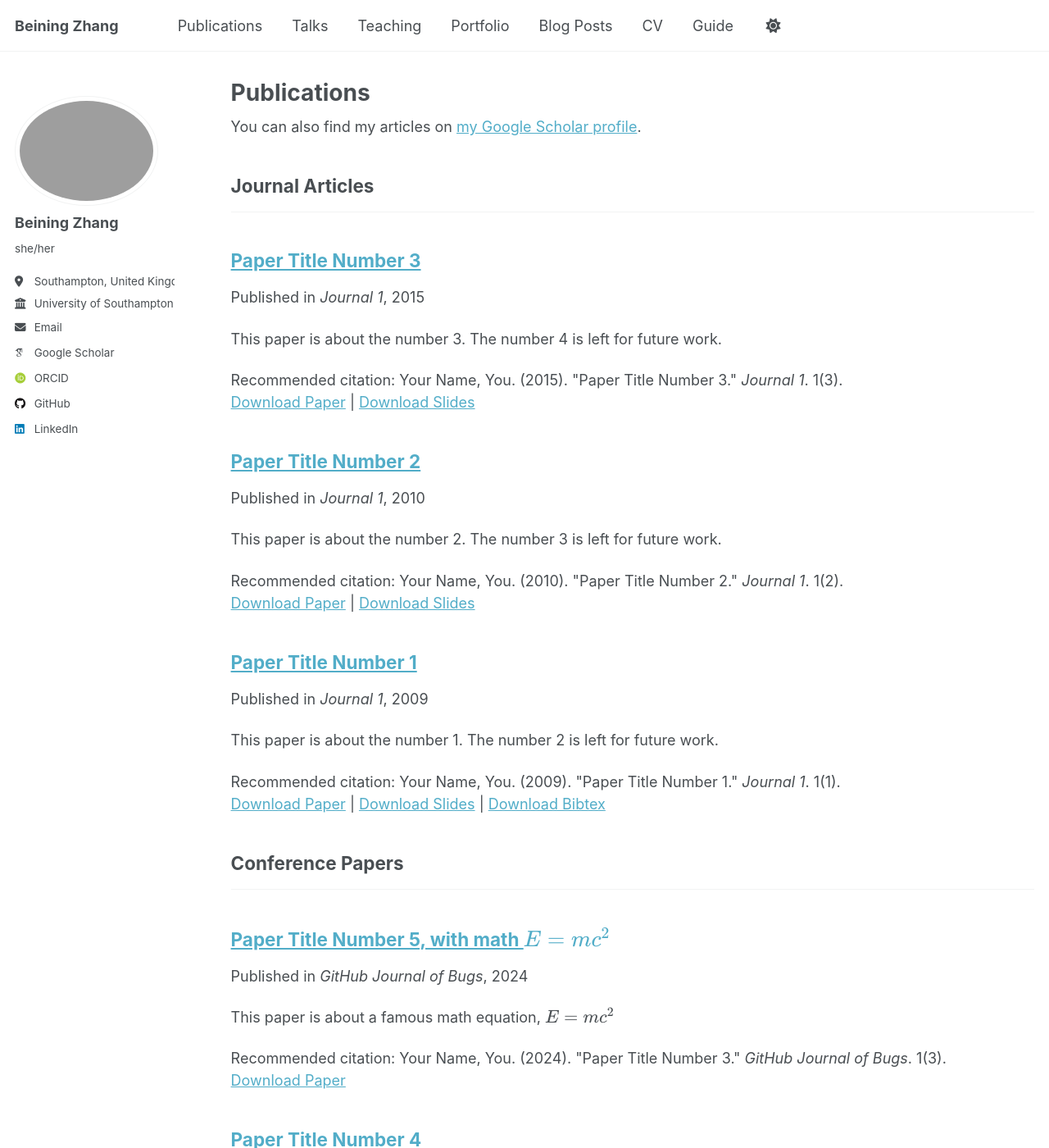
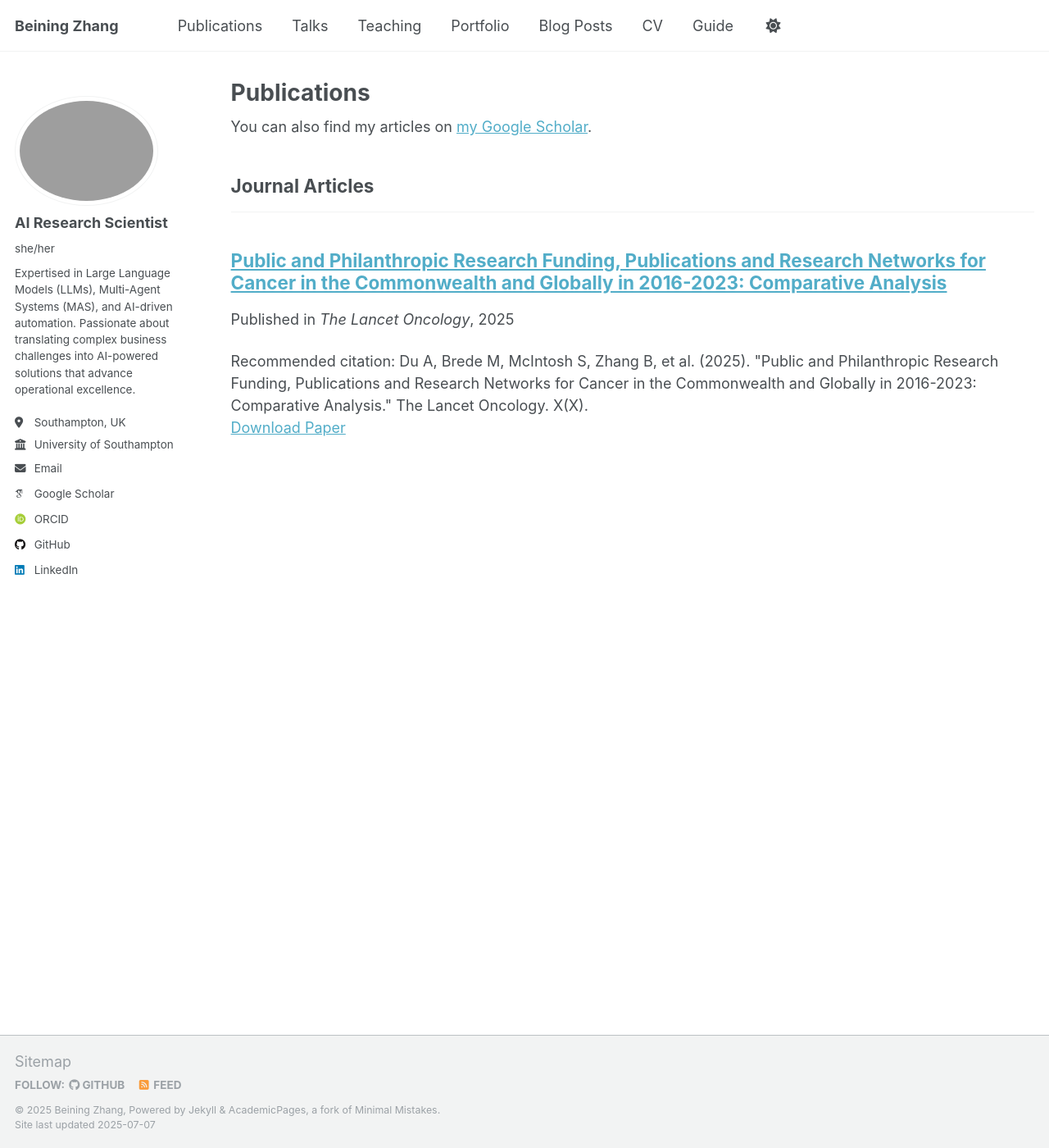
Before and after one commit to BeiningZhang/beiningzhang.github.io, a Jekyll site: the page built from _pages/publications.html, in a window 1280 px wide and 1400 px high. Shown: the whole window at 82% size. Built offline with Jekyll 4.4.1, drawn with Linux system fonts in a browser that asks for light colours; some web fonts are replaced; a script that is not in the unit is left out; some of the changed text lies outside the part shown.

Commit message:
Updated publications

```diff
--- a/_config.yml
+++ b/_config.yml
@@ -23,10 +23,10 @@ repository               : "BeiningZhang/beiningzhang.github.io"
 author:
   # Biographic information
   avatar           : "profile.png"
-  name             : "Beining Zhang" # Your Sidebar Name
+  name             : "AI Research Scientist" # Your Sidebar Name
   pronouns         : "she/her" # example: "she/her"
-  bio              : "" # Short biography for the left-hand sidebar
-  location         : "Southampton, United Kingdom"
+  bio              : "Expertised in Large Language Models (LLMs), Multi-Agent Systems (MAS), and AI-driven automation. Passionate about translating complex business challenges into AI-powered solutions that advance operational excellence." # Short biography for the left-hand sidebar
+  location         : "Southampton, UK"
   employer         : "University of Southampton"
   uri              : # URL
   email            : "beiningzhang001@gmail.com"
@@ -34,7 +34,7 @@ author:
   # Academic websites
   academia         : # URL
   arxiv            : # URL - Update with the correct link to your profile
-  googlescholar    : "https://scholar.google.co.uk/citations?hl=en&pli=1&user=0Ze6XHYAAAAJ"
+  googlescholar    : "https://scholar.google.com/citations?user=0Ze6XHYAAAAJ&hl=en"
   impactstory      : # URL
   orcid            : "https://orcid.org/0009-0000-6235-0952"
   semantic         : # URL
--- a/_pages/publications.html
+++ b/_pages/publications.html
@@ -6,7 +6,7 @@ author_profile: true
 ---
 
 {% if site.author.googlescholar %}
-  <div class="wordwrap">You can also find my articles on <a href="{{site.author.googlescholar}}">my Google Scholar profile</a>.</div>
+  <div class="wordwrap">You can also find my articles on <a href="{{site.author.googlescholar}}">my Google Scholar</a>.</div>
 {% endif %}
 
 {% include base_path %}
--- a/_publications/2009-10-01-paper-title-number-1.md
+++ /dev/null
@@ -1,14 +0,0 @@
----
-title: "Paper Title Number 1"
-collection: publications
-category: manuscripts
-permalink: /publication/2009-10-01-paper-title-number-1
-excerpt: 'This paper is about the number 1. The number 2 is left for future work.'
-date: 2009-10-01
-venue: 'Journal 1'
-slidesurl: 'http://academicpages.github.io/files/slides1.pdf'
-paperurl: 'http://academicpages.github.io/files/paper1.pdf'
-bibtexurl: 'http://academicpages.github.io/files/bibtex1.bib'
-citation: 'Your Name, You. (2009). &quot;Paper Title Number 1.&quot; <i>Journal 1</i>. 1(1).'
----
-The contents above will be part of a list of publications, if the user clicks the link for the publication than the contents of section will be rendered as a full page, allowing you to provide more information about the paper for the reader. When publications are displayed as a single page, the contents of the above "citation" field will automatically be included below this section in a smaller font.
--- a/_publications/2010-10-01-paper-title-number-2.md
+++ /dev/null
@@ -1,14 +0,0 @@
----
-title: "Paper Title Number 2"
-collection: publications
-category: manuscripts
-permalink: /publication/2010-10-01-paper-title-number-2
-excerpt: 'This paper is about the number 2. The number 3 is left for future work.'
-date: 2010-10-01
-venue: 'Journal 1'
-slidesurl: 'http://academicpages.github.io/files/slides2.pdf'
-paperurl: 'http://academicpages.github.io/files/paper2.pdf'
-citation: 'Your Name, You. (2010). &quot;Paper Title Number 2.&quot; <i>Journal 1</i>. 1(2).'
----
-
-The contents above will be part of a list of publications, if the user clicks the link for the publication than the contents of section will be rendered as a full page, allowing you to provide more information about the paper for the reader. When publications are displayed as a single page, the contents of the above "citation" field will automatically be included below this section in a smaller font.
--- a/_publications/2015-10-01-paper-title-number-3.md
+++ /dev/null
@@ -1,14 +0,0 @@
----
-title: "Paper Title Number 3"
-collection: publications
-category: manuscripts
-permalink: /publication/2015-10-01-paper-title-number-3
-excerpt: 'This paper is about the number 3. The number 4 is left for future work.'
-date: 2015-10-01
-venue: 'Journal 1'
-slidesurl: 'http://academicpages.github.io/files/slides3.pdf'
-paperurl: 'http://academicpages.github.io/files/paper3.pdf'
-citation: 'Your Name, You. (2015). &quot;Paper Title Number 3.&quot; <i>Journal 1</i>. 1(3).'
----
-
-The contents above will be part of a list of publications, if the user clicks the link for the publication than the contents of section will be rendered as a full page, allowing you to provide more information about the paper for the reader. When publications are displayed as a single page, the contents of the above "citation" field will automatically be included below this section in a smaller font.
--- a/_publications/2025-06-08-paper-title-number-5.md
+++ /dev/null
@@ -1,13 +0,0 @@
----
-title: "Paper Title Number 5, with math $$E=mc^2$$"
-collection: publications
-category: conferences
-permalink: /publication/2024-02-17-paper-title-number-4
-excerpt: 'This paper is about a famous math equation, $$E=mc^2$$'
-date: 2024-02-17
-venue: 'GitHub Journal of Bugs'
-paperurl: 'http://academicpages.github.io/files/paper3.pdf'
-citation: 'Your Name, You. (2024). &quot;Paper Title Number 3.&quot; <i>GitHub Journal of Bugs</i>. 1(3).'
----
-
-Using [MathJax](https://www.mathjax.org/) in the description is supported - $$E=mc^2$$ - however, the use must be mindful that the default delimiters are `$$...$$` and `\\[...\\]` which differs from the `$...$` that is typically expected.
--- /dev/null
+++ b/_publications/2025-07-01-the-lancet-oncology.md
@@ -0,0 +1,12 @@
+---
+title: "Public and Philanthropic Research Funding, Publications and Research Networks for Cancer in the Commonwealth and Globally in 2016-2023: Comparative Analysis"
+collection: publications
+category: manuscripts
+permalink: /publication/2025-07-01-the-lancet-oncology
+excerpt: ''
+date: 2025-07-01
+venue: 'The Lancet Oncology'
+paperurl: 'https://papers.ssrn.com/sol3/papers.cfm?abstract_id=5122487'
+citation: 'Du A, Brede M, McIntosh S, Zhang B, et al. (2025). "Public and Philanthropic Research Funding, Publications and Research Networks for Cancer in the Commonwealth and Globally in 2016-2023: Comparative Analysis." The Lancet Oncology. X(X).'
+---
+The contents above will be part of a list of publications, if the user clicks the link for the publication than the contents of section will be rendered as a full page, allowing you to provide more information about the paper for the reader. When publications are displayed as a single page, the contents of the above "citation" field will automatically be included below this section in a smaller font.
```
Also changed, not shown: README.md (deleted, +0 -96 lines), _publications/2024-02-17-paper-title-number-4.md (deleted, +0 -13 lines), project.md (deleted, +0 -24 lines), publication.md (deleted, +0 -6 lines), 1 other file.
